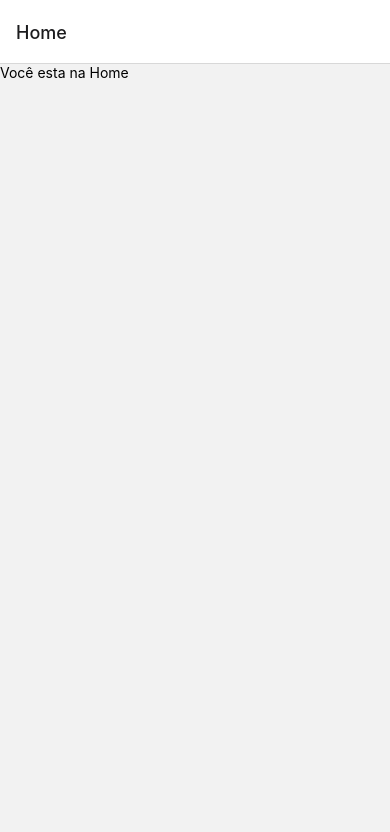
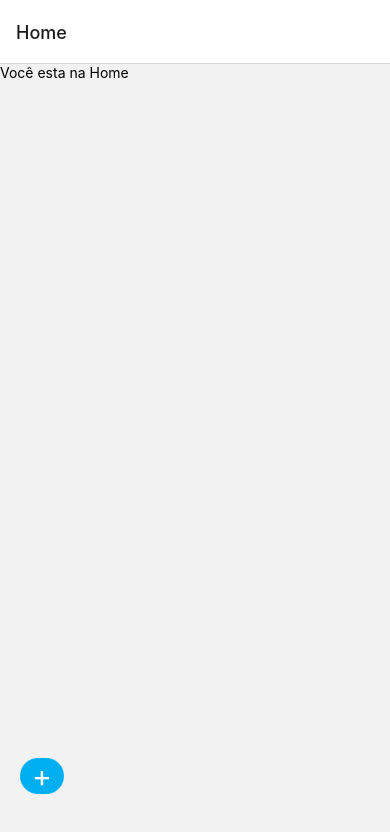
Before and after one commit to kayronbrigido/weatherForecast, a React Native app: screen /Home in a window 390 px wide. Shown: the top 832 px of the page. Built offline with nearby package versions, Linux system fonts and the light colour scheme.

Commit message:
Add component FloatingLeftButton

```diff
--- a/package.json
+++ b/package.json
@@ -11,7 +11,7 @@
   },
   "dependencies": {
     "@react-navigation/native": "^6.0.8",
-    "@react-navigation/stack": "^6.1.1",
+    "@react-navigation/stack": "^6.0.8",
     "react": "17.0.2",
     "react-native": "^0.67.2",
     "react-native-gesture-handler": "^2.1.1",
--- /dev/null
+++ b/src/components/FloatingLeftButton/FloatingLeftButton.tsx
@@ -0,0 +1,24 @@
+import React from "react";
+import { Text, TouchableOpacity, View } from "react-native";
+import styles from "./FloatingLeftButtonStyle";
+
+interface IFloatingLeftButton {
+    onPress: Function;
+}
+const FloatingLeftButton = (props: IFloatingLeftButton) => {
+    const {
+        onPress,
+    } = props;
+
+    return (
+        <TouchableOpacity
+        style={styles.container}
+        onPress={ () => { onPress() } }>
+            <View >
+                <Text style={styles.plusButton}>+</Text>
+            </View>
+        </TouchableOpacity>
+    )
+}
+
+export default FloatingLeftButton;
--- /dev/null
+++ b/src/components/FloatingLeftButton/FloatingLeftButtonStyle.ts
@@ -0,0 +1,20 @@
+import { StyleSheet } from "react-native";
+import * as colors from "../../config/theme.json";
+
+export default StyleSheet.create({
+    container: {
+        backgroundColor: colors.primaryColor,
+        borderRadius: 50,
+        justifyContent: "center",
+        alignContent: "center",
+        alignSelf: "flex-start",
+        marginBottom: 50,
+        marginTop: "auto",
+        margin: 20,
+    },
+    plusButton: {
+        color: colors.whiteColor,
+        fontSize: 30,
+        paddingHorizontal: 12,
+    }
+})
--- /dev/null
+++ b/src/components/FloatingLeftButton/index.ts
@@ -0,0 +1,3 @@
+import FloatingLeftButton from "./FloatingLeftButton";
+
+export default FloatingLeftButton;
--- /dev/null
+++ b/src/config/theme.json
@@ -0,0 +1,4 @@
+{
+    "primaryColor": "#00AFF2",
+    "whiteColor": "#FFFFFF"
+}
--- a/src/navigationStack.tsx
+++ b/src/navigationStack.tsx
@@ -1,8 +1,9 @@
 import * as React from 'react';
 
-import { createStack } from "./services/navigationService"
+import { createStack } from "./services/NavigationService"
 import City from "./views/City";
 import Home from "./views/Home";
+import SearchCity from './views/SearchCity';
 
 const Stack = createStack();
 
@@ -10,6 +11,7 @@ const AppNavigator = () => (
     <Stack.Navigator>
         <Stack.Screen name="Home" component={Home} />
         <Stack.Screen name="City" component={City} />
+        <Stack.Screen name="SearchCity" component={SearchCity} />
     </Stack.Navigator>
 )
 
--- a/src/views/Home/Home.tsx
+++ b/src/views/Home/Home.tsx
@@ -1,10 +1,17 @@
+import { useNavigation } from '@react-navigation/native';
 import React from 'react'
 import { Text, View } from 'react-native';
+import FloatingLeftButton from '../../components/FloatingLeftButton';
+import styles from "./HomeStyle"
 
 const Home: React.FC = () => {
+
+    const navigation = useNavigation();
     return(
-        <View>
+        <View style={styles.container}>
             <Text>Você esta na Home</Text>
+            <FloatingLeftButton
+            onPress={() =>  {  navigation.navigate("SeachScreen") } }/>
         </View>
     )
 }
--- /dev/null
+++ b/src/views/Home/HomeStyle.ts
@@ -0,0 +1,8 @@
+import { StyleSheet } from "react-native";
+import * as colors from "../../config/theme.json";
+
+export default StyleSheet.create({
+    container: {
+        flex: 1
+    },
+})
--- /dev/null
+++ b/src/views/SearchCity/SearchCity.tsx
@@ -0,0 +1,12 @@
+import React from 'react'
+import { Text, View } from 'react-native';
+
+const SearchCity: React.FC = () => {
+    return(
+        <View>
+            <Text>Você esta na SearchCity</Text>
+        </View>
+    )
+}
+
+export default SearchCity;
--- /dev/null
+++ b/src/views/SearchCity/index.ts
@@ -0,0 +1,3 @@
+import SearchCity from "./SearchCity";
+
+export default SearchCity;
```
Also changed, not shown: src/views/City/CityStyle.ts (added, +8 -0 lines), src/views/SearchCity/SearchCityStyle.ts (added, +8 -0 lines), 1 other file (tests, documents, lock files or other folders).
